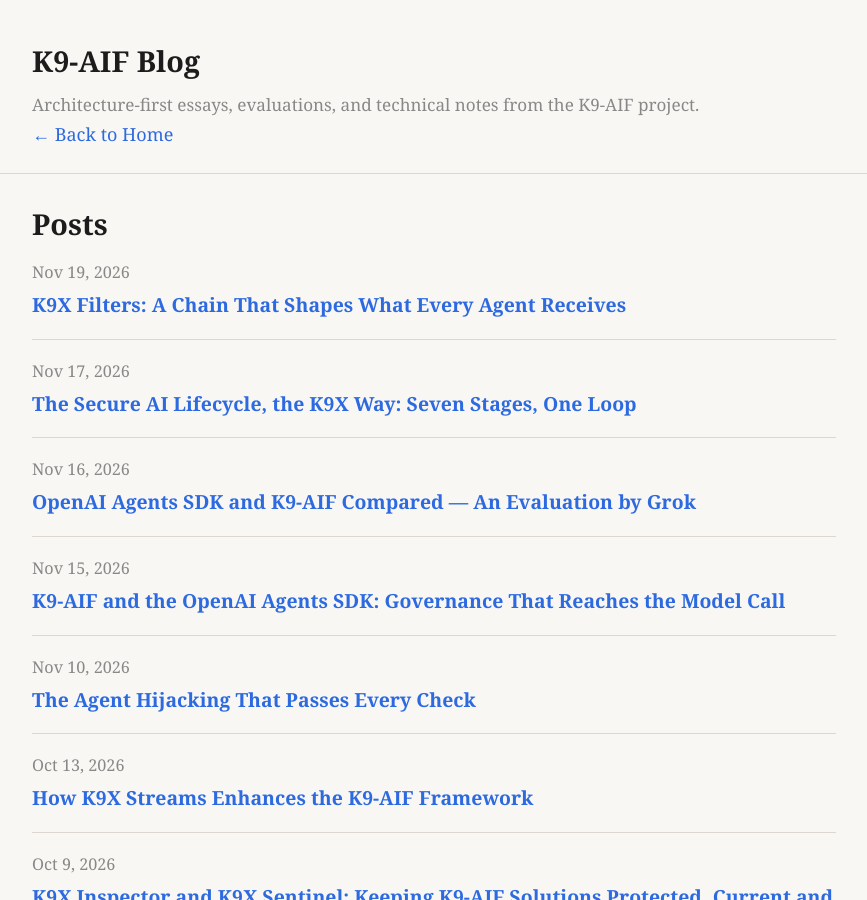
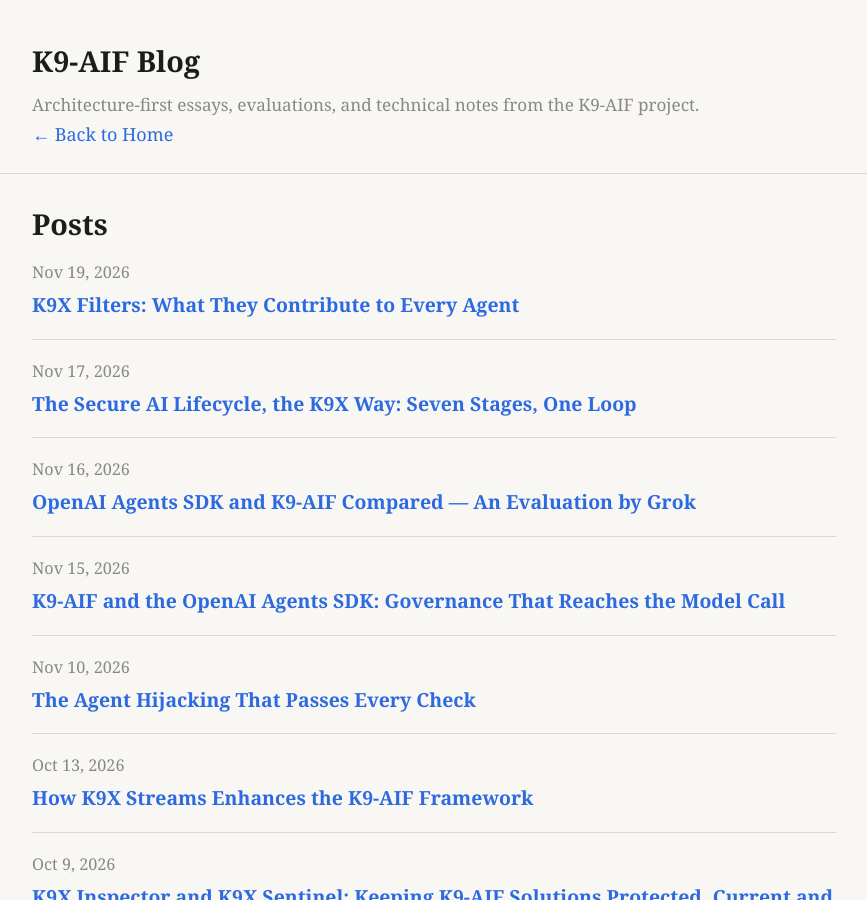
Before and after one commit to k9aif/k9-aif-blogs, a Jekyll site: the page built from index.md, in a window 1280 px wide and 900 px high. Shown: the whole window, without its empty margins (206-1073 px from the left). Built offline with Jekyll 4.4.1, drawn with Linux system fonts in a browser that asks for light colours.

Commit message:
Draft: K9X Filters post retitled; sections Filters / The chain of filters / How it contributes
Co-Authored-By: Claude Opus 5.5 <noreply@anthropic.com>

```diff
--- a/_posts/2026-11-19-k9x-filters-a-chain-for-what-agents-receive.md
+++ b/_posts/2026-11-19-k9x-filters-what-they-contribute.md
@@ -1,6 +1,6 @@
 ---
 layout: post
-title: "K9X Filters: A Chain That Shapes What Every Agent Receives"
+title: "K9X Filters: What They Contribute to Every Agent"
 date: 2026-11-19
 author: Ravi Natarajan
 categories: [architecture, ai, agent-systems, security]
@@ -14,7 +14,7 @@ Origin answer is labelled, not removed) is released, or the attention paragraph
 <!-- RAVI: the opening. A real moment you saw: an agent working from the wrong or stale context, a payment
 approved on facts that had changed, text slipping past a check. Two or three sentences in your words. -->
 
-## A chain you keep adding to
+## Filters
 
 This started with a pattern, not a feature. I kept thinking about a chain of filters: each one does one
 small job on what passes through, hands it to the next, and a new one can be added to the chain without
@@ -55,7 +57,7 @@ Two choices in that line matter:
 
 It is off unless the application turns it on, and then every agent gets it, from configuration.
 
-## The classes
+### The classes
 
 ![K9X Filters classes](../assets/images/blogs/k9x_filters_class.png)
 
@@ -87,7 +89,7 @@ Two rules come with it. A filter never blocks: if one raises a permission error,
 filter error, because blocking is Shield's job. And a filter never fails quietly: if it can't do its job,
 the agent fails, like any other agent failure.
 
-## What ships
+### What ships
 
 | Filter | Direction | What it does |
 |---|---|---|
@@ -147,7 +151,7 @@ first, in no time, the same way every run, and the record says exactly what was
 Shield's own checks should not depend on a filter being switched on. Normalizing inside Shield's checks
 is planned for 1.33.0.
 
-## A critical task: an AP payment, end to end
+### A critical task: an AP payment, end to end
 
 Accounts payable is where this has to hold. Here is the payment flow with OpenAI agents, governance on,
 and a person approving through K9X HIL:
```
Also changed, not shown: other parts of _posts/2026-11-19-k9x-filters-what-they-contribute.md (+6 -2 lines).
